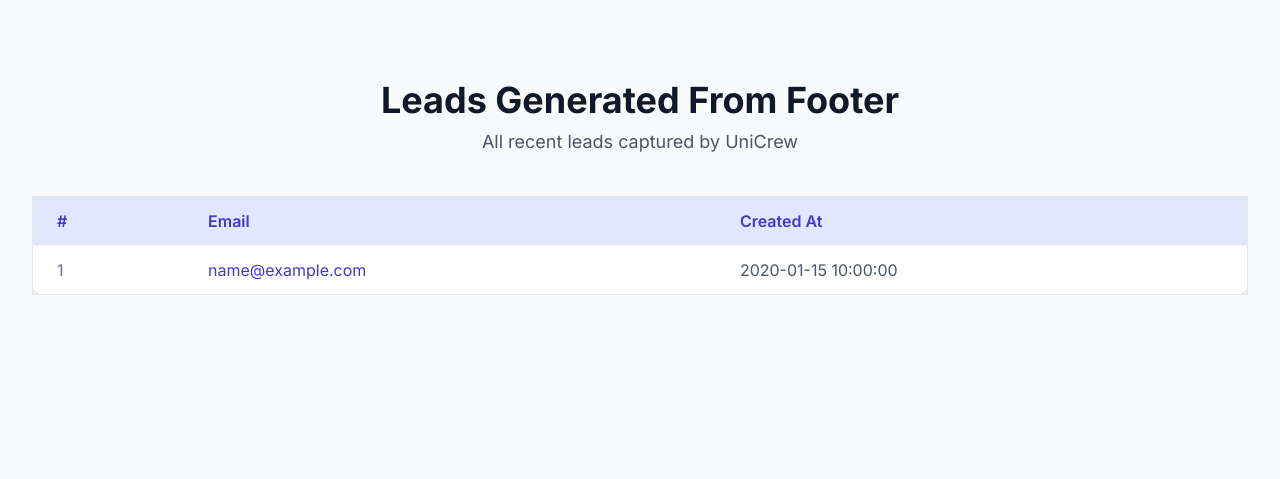
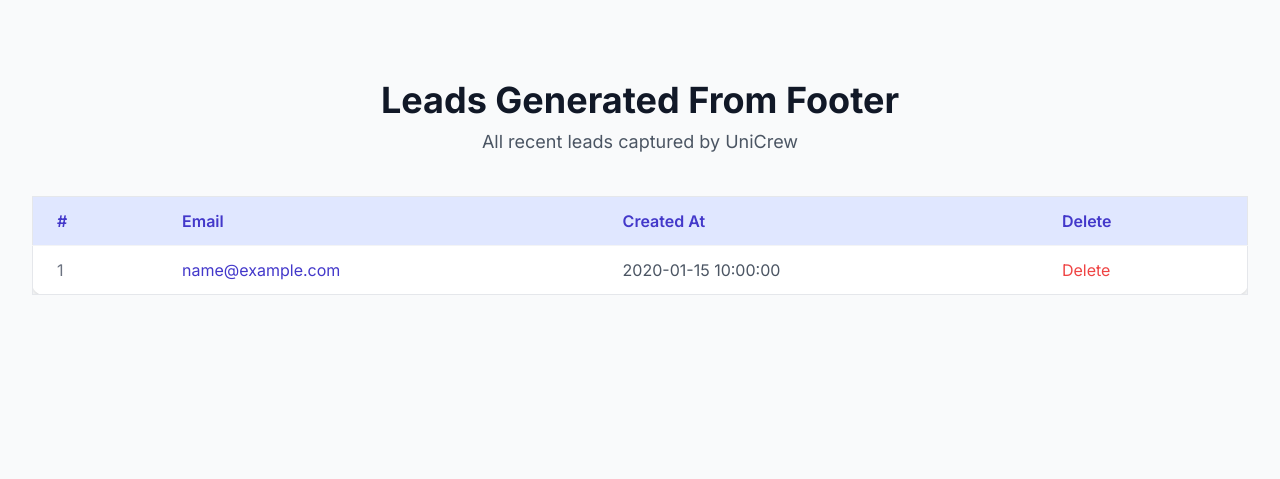
Before and after one commit to iamcool0090/home.exam24.xyz, a FastAPI app: page /leads in a window 1280 px wide. Shown: the part 65-544 px from the top of the page. Run offline with FastAPI, Linux system fonts and the light colour scheme; tables that the repository leaves empty hold one stand-in row (values such as "Sample post"); some libraries are stand-ins or nearby versions.

Commit message:
Delete Mechanism has been added

```diff
--- a/app/main.py
+++ b/app/main.py
@@ -67,7 +67,7 @@ async def create_lead(email: str = Form(...)):
     except Exception as e:
         return {"error": str(e)}
 
-@app.delete('/leads/{lead_id}')
+@app.post('/leads/{lead_id}')
 async def delete_lead(lead_id: int):
     try:
         cursor = db.get_cursor()
--- a/app/templates/pages/leads.html
+++ b/app/templates/pages/leads.html
@@ -14,6 +14,7 @@
                         <th class="py-3 px-6 text-left font-semibold">#</th>
                         <th class="py-3 px-6 text-left font-semibold">Email</th>
                         <th class="py-3 px-6 text-left font-semibold">Created At</th>
+                        <th class="py-3 px-6 text-left font-semibold">Delete</th>
                     </tr>
                 </thead>
                 <tbody>
@@ -22,6 +23,13 @@
                         <td class="py-3 px-6 text-gray-500">{{ lead.id }}</td>
                         <td class="py-3 px-6 text-indigo-700">{{ lead.email }}</td>
                         <td class="py-3 px-6 text-gray-600">{{ lead.created_at if lead.created_at else '' }}</td>
+                        <td class="py-3 px-6 text-red-500">
+                            <form action="/leads/{{ lead.id }}" method="POST" onsubmit="return confirm('Are you sure you want to delete this lead?');">
+                                <button type="submit" class="hover:text-red-700">
+                                    Delete
+                                </button>
+                            </form>
+                        </td>
                     </tr>
                     {% endfor %}
                 </tbody>
```
